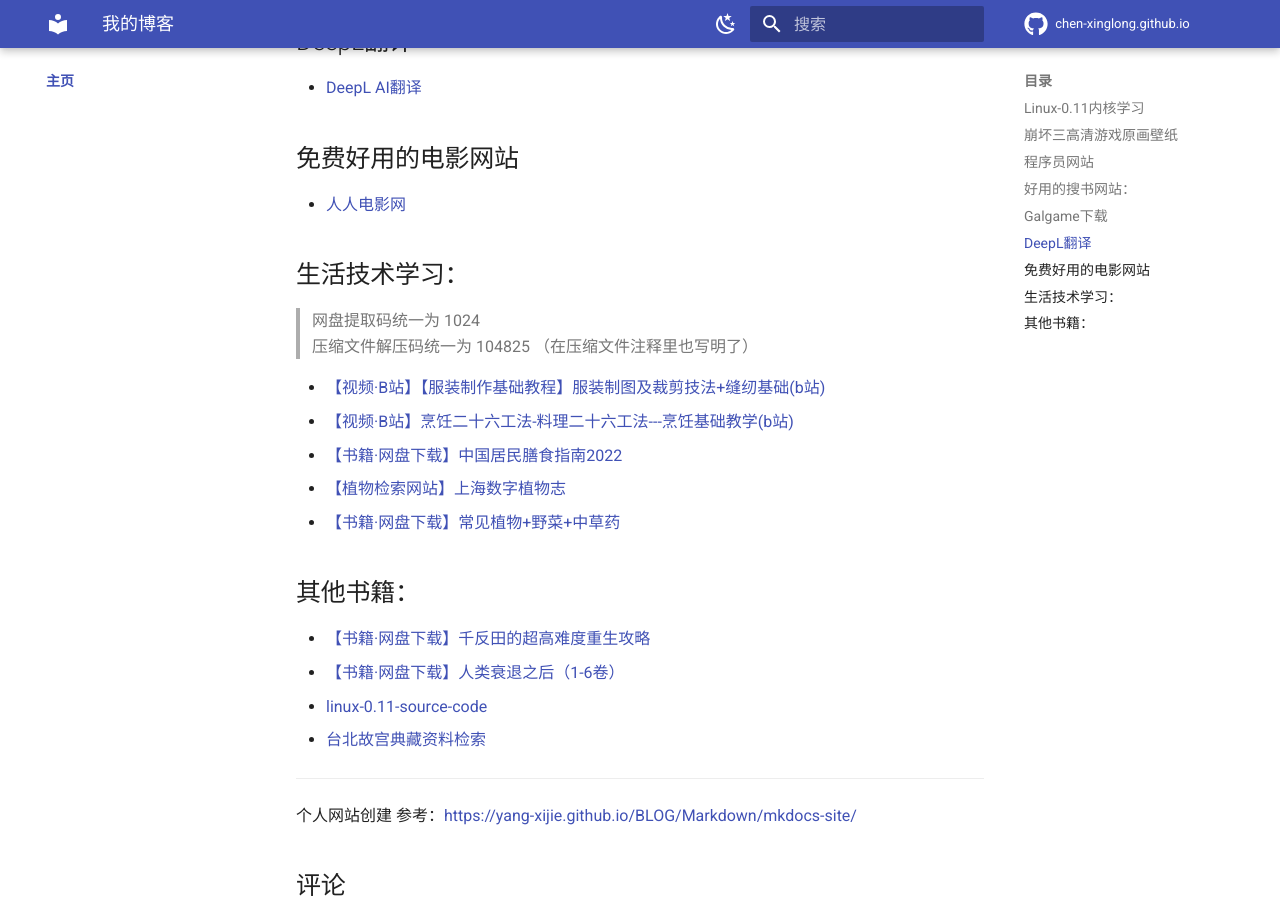
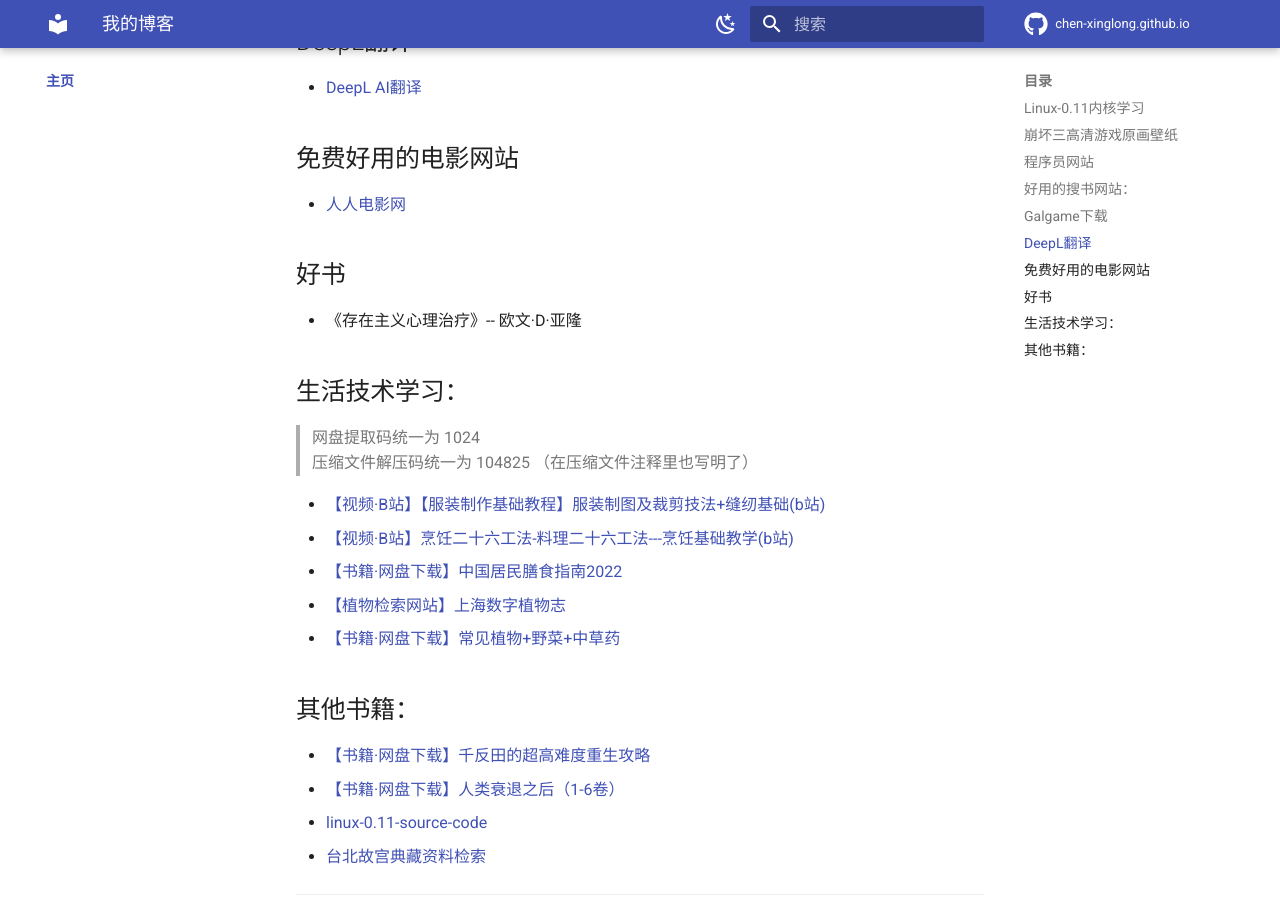
Before and after one commit to chen-xinglong/chen-xinglong.github.io, an MkDocs documentation site: the page built from docs/index.md, in a window 1280 px wide and 900 px high, scrolled down 1220 px. Built offline with MkDocs 1.6.1 and Material for MkDocs 9.7.7, drawn with Linux system fonts in a browser that asks for light colours; comment, search, counter and statistics services are not loaded.

Commit message:
modify index.md

```diff
--- a/docs/index.md
+++ b/docs/index.md
@@ -44,9 +44,16 @@ comments: true
 - [DeepL AI翻译](https://www.deepl.com/zh/translator/l/en/zh)
 ## 免费好用的电影网站
 - [人人电影网](https://www.rrdynb.com/index.html)
+
+## 好书
+
+- 《存在主义心理治疗》-- 欧文·D·亚隆
+
+
 ## 生活技术学习：
 > 网盘提取码统一为 1024
 > 压缩文件解压码统一为 104825  （在压缩文件注释里也写明了）
+
 
 - [【视频·B站】【服装制作基础教程】服装制图及裁剪技法+缝纫基础(b站)](https://www.bilibili.com/video/BV1jx411n7L9/?spm_id_from=333.999.0.0&vd_source=bf570b42226af32f99e67166edb383b5)
 - [【视频·B站】烹饪二十六工法-料理二十六工法---烹饪基础教学(b站)](https://www.bilibili.com/video/BV1UW411k734/?spm_id_from=333.999.0.0&vd_source=bf570b42226af32f99e67166edb383b5)
```
